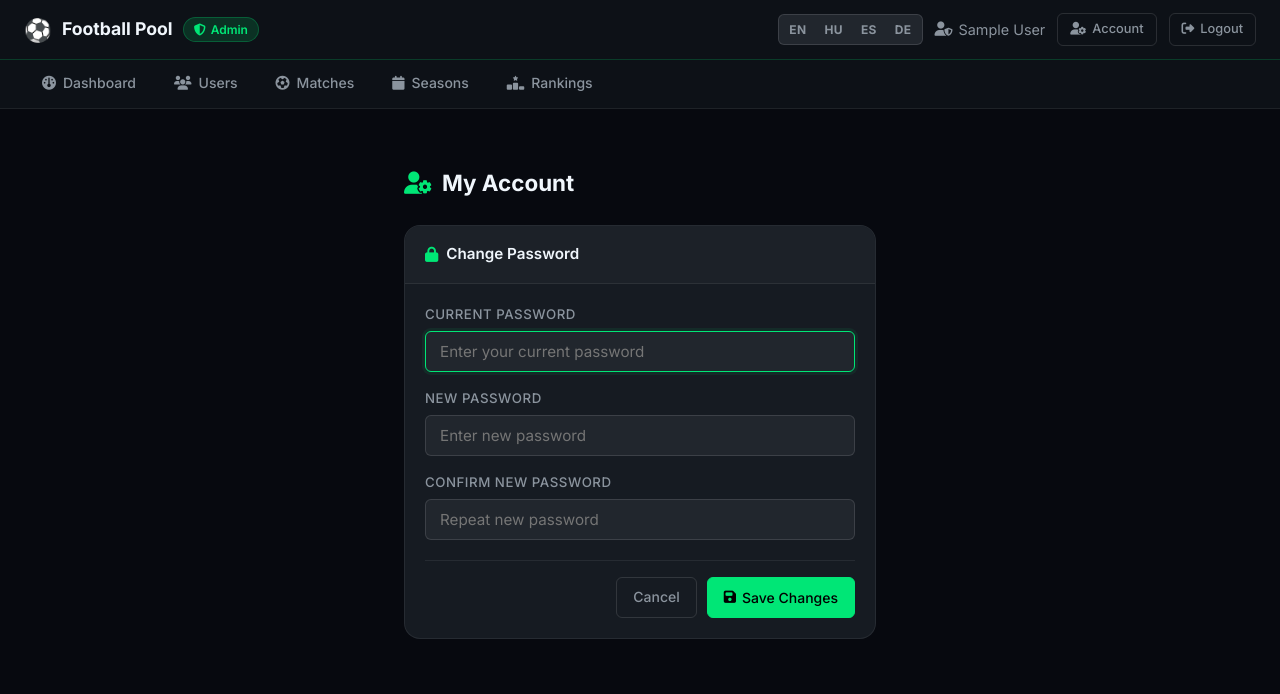
After one commit to g-p-b/football-pool-website, a Flask app: page /account in a window 1280 px wide. The commit adds this page. Shown: the top 694 px of the page. Run offline with Flask 3, Linux system fonts and the light colour scheme; the visitor is signed in with stand-in values (Sample User, id 1).

Commit message:
Add user self-service password change
- New GET/POST /account route: verifies current password, validates
  new password matches confirmation and meets min length, then updates
- New templates/account.html with its own navbar (active Account link)
- Account link (user-gear icon) added to user navbar (dashboard,
  rankings) and admin top navbar
- 12 new translation keys added to all 4 language files:
  account_title, account_change_password, label_current/new/confirm
  _password(_ph), err_wrong_password, err_passwords_no_match,
  msg_password_changed

Co-Authored-By: Claude Sonnet 4.6 <noreply@anthropic.com>

```diff
--- a/routes/auth.py
+++ b/routes/auth.py
@@ -1,5 +1,5 @@
 from flask import Blueprint, render_template, request, redirect, url_for, session
-from werkzeug.security import check_password_hash
+from werkzeug.security import check_password_hash, generate_password_hash
 from database import get_db
 from extensions import limiter
 from functools import wraps
@@ -110,6 +110,36 @@ def dashboard():
         stats=stats, season=season)
 
 
+@auth_bp.route('/account', methods=['GET', 'POST'])
+@login_required
+def account():
+    error = None
+    success = None
+    if request.method == 'POST':
+        current_pw  = request.form.get('current_password', '')
+        new_pw      = request.form.get('new_password', '')[:200]
+        confirm_pw  = request.form.get('confirm_password', '')[:200]
+        if not current_pw or not new_pw or not confirm_pw:
+            error = 'err_all_fields'
+        elif new_pw != confirm_pw:
+            error = 'err_passwords_no_match'
+        elif len(new_pw) < 4:
+            error = 'err_password_too_short'
+        else:
+            with get_db() as conn:
+                user = conn.execute('SELECT * FROM users WHERE id=?',
+                                    (session['user_id'],)).fetchone()
+                if not check_password_hash(user['password'], current_pw):
+                    error = 'err_wrong_password'
+                else:
+                    conn.execute('UPDATE users SET password=? WHERE id=?',
+                                 (generate_password_hash(new_pw, method='pbkdf2:sha256'),
+                                  session['user_id']))
+                    conn.commit()
+                    success = 'msg_password_changed'
+    return render_template('account.html', error=error, success=success)
+
+
 @auth_bp.route('/rankings')
 @login_required
 def rankings():
--- /dev/null
+++ b/templates/account.html
@@ -0,0 +1,74 @@
+{% extends "admin/base.html" if session.is_admin else "base.html" %}
+{% block title %}{{ t('account_title') }} — Football Pool{% endblock %}
+{% block content %}
+{% if not session.is_admin %}
+<nav class="navbar">
+    <div class="nav-brand">
+        <span>⚽</span> Football Pool
+    </div>
+    <div class="nav-links">
+        <a href="/dashboard" class="nav-link">
+            <i class="fa fa-house"></i><span class="nav-label"> {{ t('nav_dashboard') }}</span>
+        </a>
+        <a href="/rankings" class="nav-link">
+            <i class="fa fa-ranking-star"></i><span class="nav-label"> {{ t('nav_rankings') }}</span>
+        </a>
+        <a href="/account" class="nav-link active">
+            <i class="fa fa-user-gear"></i><span class="nav-label"> {{ t('nav_account') }}</span>
+        </a>
+    </div>
+    <div class="nav-right">
+        <div class="lang-switcher">
+            <a href="/set-language/en" class="lang-btn {% if current_lang == 'en' %}active{% endif %}">EN</a>
+            <a href="/set-language/hu" class="lang-btn {% if current_lang == 'hu' %}active{% endif %}">HU</a>
+            <a href="/set-language/es" class="lang-btn {% if current_lang == 'es' %}active{% endif %}">ES</a>
+            <a href="/set-language/de" class="lang-btn {% if current_lang == 'de' %}active{% endif %}">DE</a>
+        </div>
+        <span class="nav-user"><i class="fa fa-user-circle"></i> {{ session.display_name }}</span>
+        <a href="/logout" class="btn btn-ghost btn-sm"><i class="fa fa-right-from-bracket"></i><span class="nav-label"> {{ t('nav_logout') }}</span></a>
+    </div>
+</nav>
+{% endif %}
+
+<div class="{% if session.is_admin %}admin-container{% else %}page-container{% endif %}" style="max-width:520px">
+    <div class="page-header">
+        <h1><i class="fa fa-user-gear"></i> {{ t('account_title') }}</h1>
+    </div>
+
+    {% if success %}<div class="alert alert-success"><i class="fa fa-check-circle"></i> {{ t(success) }}</div>{% endif %}
+    {% if error %}<div class="alert alert-error"><i class="fa fa-circle-exclamation"></i> {{ t(error) }}</div>{% endif %}
+
+    <div class="card">
+        <div class="card-header">
+            <h2><i class="fa fa-lock"></i> {{ t('account_change_password') }}</h2>
+        </div>
+        <div class="card-body">
+            <form method="POST" action="/account">
+                <div class="form-group">
+                    <label>{{ t('label_current_password') }}</label>
+                    <input type="password" name="current_password" required autofocus
+                        placeholder="{{ t('label_current_password_ph') }}">
+                </div>
+                <div class="form-group">
+                    <label>{{ t('label_new_password') }}</label>
+                    <input type="password" name="new_password" required
+                        placeholder="{{ t('label_new_password_ph') }}">
+                </div>
+                <div class="form-group">
+                    <label>{{ t('label_confirm_password') }}</label>
+                    <input type="password" name="confirm_password" required
+                        placeholder="{{ t('label_confirm_password_ph') }}">
+                </div>
+                <div class="form-actions">
+                    <a href="{{ '/admin' if session.is_admin else '/dashboard' }}" class="btn btn-ghost">
+                        {{ t('btn_cancel') }}
+                    </a>
+                    <button type="submit" class="btn btn-primary">
+                        <i class="fa fa-floppy-disk"></i> {{ t('btn_save_changes') }}
+                    </button>
+                </div>
+            </form>
+        </div>
+    </div>
+</div>
+{% endblock %}
--- a/templates/admin/base.html
+++ b/templates/admin/base.html
@@ -29,6 +29,7 @@
             <a href="/set-language/de" class="lang-btn {% if current_lang == 'de' %}active{% endif %}">DE</a>
         </div>
         <span class="nav-user"><i class="fa fa-user-shield"></i> {{ session.display_name }}</span>
+        <a href="/account" class="btn btn-ghost btn-sm" title="{{ t('nav_account') }}"><i class="fa fa-user-gear"></i><span class="nav-label"> {{ t('nav_account') }}</span></a>
         <a href="/logout" class="btn btn-ghost btn-sm"><i class="fa fa-right-from-bracket"></i><span class="nav-label"> {{ t('nav_logout') }}</span></a>
     </div>
 </nav>
--- a/templates/dashboard.html
+++ b/templates/dashboard.html
@@ -12,6 +12,9 @@
         </a>
         <a href="/rankings" class="nav-link">
             <i class="fa fa-ranking-star"></i><span class="nav-label"> {{ t('nav_rankings') }}</span>
+        </a>
+        <a href="/account" class="nav-link">
+            <i class="fa fa-user-gear"></i><span class="nav-label"> {{ t('nav_account') }}</span>
         </a>
     </div>
     <div class="nav-right">
--- a/templates/rankings.html
+++ b/templates/rankings.html
@@ -10,6 +10,7 @@
     <div class="nav-links">
         <a href="/dashboard" class="nav-link"><i class="fa fa-house"></i><span class="nav-label"> {{ t('nav_dashboard') }}</span></a>
         <a href="/rankings" class="nav-link active"><i class="fa fa-ranking-star"></i><span class="nav-label"> {{ t('nav_rankings') }}</span></a>
+        <a href="/account" class="nav-link"><i class="fa fa-user-gear"></i><span class="nav-label"> {{ t('nav_account') }}</span></a>
     </div>
     <div class="nav-right">
         <div class="lang-switcher">
--- a/translations/de.json
+++ b/translations/de.json
@@ -15,6 +15,7 @@
   "nav_admin_users": "Benutzer",
   "nav_admin_matches": "Spiele",
   "nav_admin_seasons": "Saisons",
+  "nav_account": "Konto",
 
   "stat_rank": "Deine Platzierung",
   "stat_points": "Gesamtpunkte",
@@ -192,6 +193,16 @@
   "err_season_has_matches": "Saison mit Spielen kann nicht gelöscht werden",
   "err_season_name_required": "Saisonname ist erforderlich",
   "err_password_too_short": "Das Passwort muss mindestens 4 Zeichen lang sein",
+  "err_wrong_password": "Das aktuelle Passwort ist falsch",
+  "err_passwords_no_match": "Die Passwörter stimmen nicht überein",
+  "msg_password_changed": "Passwort erfolgreich geändert",
+  "account_title": "Mein Konto",
+  "account_change_password": "Passwort ändern",
+  "label_current_password": "Aktuelles Passwort",
+  "label_current_password_ph": "Aktuelles Passwort eingeben",
+  "label_new_password_ph": "Neues Passwort eingeben",
+  "label_confirm_password": "Neues Passwort bestätigen",
+  "label_confirm_password_ph": "Neues Passwort wiederholen",
 
   "js_bet_saved": "Tipp gespeichert! \u26bd",
   "js_bet_error": "Tipp konnte nicht gespeichert werden",
--- a/translations/en.json
+++ b/translations/en.json
@@ -15,6 +15,7 @@
   "nav_admin_users": "Users",
   "nav_admin_matches": "Matches",
   "nav_admin_seasons": "Seasons",
+  "nav_account": "Account",
 
   "stat_rank": "Your Rank",
   "stat_points": "Total Points",
@@ -192,6 +193,16 @@
   "err_season_has_matches": "Cannot delete season with matches",
   "err_season_name_required": "Season name required",
   "err_password_too_short": "Password must be at least 4 characters",
+  "err_wrong_password": "Current password is incorrect",
+  "err_passwords_no_match": "Passwords do not match",
+  "msg_password_changed": "Password changed successfully",
+  "account_title": "My Account",
+  "account_change_password": "Change Password",
+  "label_current_password": "Current Password",
+  "label_current_password_ph": "Enter your current password",
+  "label_new_password_ph": "Enter new password",
+  "label_confirm_password": "Confirm New Password",
+  "label_confirm_password_ph": "Repeat new password",
 
   "js_bet_saved": "Bet saved! \u26bd",
   "js_bet_error": "Could not save bet",
--- a/translations/es.json
+++ b/translations/es.json
@@ -15,6 +15,7 @@
   "nav_admin_users": "Usuarios",
   "nav_admin_matches": "Partidos",
   "nav_admin_seasons": "Temporadas",
+  "nav_account": "Mi cuenta",
 
   "stat_rank": "Tu posición",
   "stat_points": "Puntos totales",
@@ -192,6 +193,16 @@
   "err_season_has_matches": "No se puede eliminar una temporada con partidos",
   "err_season_name_required": "El nombre de temporada es obligatorio",
   "err_password_too_short": "La contraseña debe tener al menos 4 caracteres",
+  "err_wrong_password": "La contraseña actual es incorrecta",
+  "err_passwords_no_match": "Las contraseñas no coinciden",
+  "msg_password_changed": "Contraseña cambiada correctamente",
+  "account_title": "Mi cuenta",
+  "account_change_password": "Cambiar contraseña",
+  "label_current_password": "Contraseña actual",
+  "label_current_password_ph": "Introduce tu contraseña actual",
+  "label_new_password_ph": "Introduce la nueva contraseña",
+  "label_confirm_password": "Confirmar nueva contraseña",
+  "label_confirm_password_ph": "Repite la nueva contraseña",
 
   "js_bet_saved": "¡Apuesta guardada! \u26bd",
   "js_bet_error": "No se pudo guardar la apuesta",
--- a/translations/hu.json
+++ b/translations/hu.json
@@ -15,6 +15,7 @@
   "nav_admin_users": "Felhasználók",
   "nav_admin_matches": "Mérkőzések",
   "nav_admin_seasons": "Szezonok",
+  "nav_account": "Fiókom",
 
   "stat_rank": "Helyezésed",
   "stat_points": "Összpontszám",
@@ -192,6 +193,16 @@
   "err_season_has_matches": "Mérkőzéseket tartalmazó szezon nem törölhető",
   "err_season_name_required": "A szezon neve kötelező",
   "err_password_too_short": "A jelszónak legalább 4 karakter hosszúnak kell lennie",
+  "err_wrong_password": "A jelenlegi jelszó helytelen",
+  "err_passwords_no_match": "A jelszavak nem egyeznek",
+  "msg_password_changed": "Jelszó sikeresen megváltoztatva",
+  "account_title": "Fiókom",
+  "account_change_password": "Jelszó megváltoztatása",
+  "label_current_password": "Jelenlegi jelszó",
+  "label_current_password_ph": "Add meg a jelenlegi jelszódat",
+  "label_new_password_ph": "Add meg az új jelszót",
+  "label_confirm_password": "Új jelszó megerősítése",
+  "label_confirm_password_ph": "Ismételd meg az új jelszót",
 
   "js_bet_saved": "Tipp elmentve! \u26bd",
   "js_bet_error": "Nem sikerült menteni a tippet",
```
